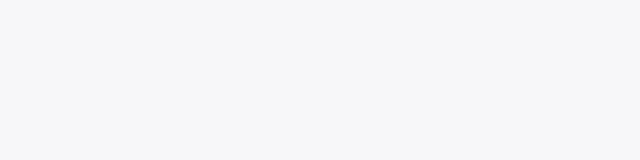
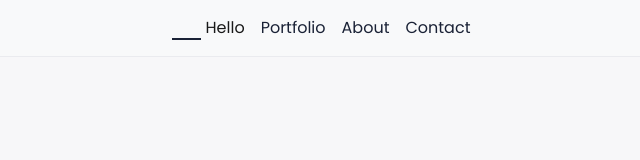
Before and after one commit to gemmen29/Bootstrap-Portfolio, a website: page index.html in a window 1280 px wide. Shown: the whole page, without its empty margins (302-942 px from the left). Drawn offline with nearby package versions, Linux system fonts and the light colour scheme.

Commit message:
Add navbar

```diff
--- a/css/desktop-style.css
+++ b/css/desktop-style.css
@@ -1,2 +1,22 @@
-@media only screen and (min-width: 1024px) {
+@media only screen and (min-width: 992px) {
+  nav {
+    box-shadow: 0px 0.5px 0px #DDDFE6;
+  }
+
+  .navbar-light .navbar-nav .nav-link {
+    font-weight: normal;
+    font-size: 16px;
+    line-height: 24px;
+    color: #1A2236;
+  }
+
+  .navbar-light .navbar-nav .nav-link.active::after {
+    content: "";
+    position: absolute;
+    left: 37%;
+    top: 38px;
+    width: 29px;
+    height: 2px;
+    background:#1A2236;
+  }
 }
--- a/index.html
+++ b/index.html
@@ -6,13 +6,47 @@
   <meta http-equiv="X-UA-Compatible" content="IE=edge">
   <meta name="viewport" content="width=device-width, initial-scale=1.0">
   <title>Portfolio</title>
-    <link href="https://cdn.jsdelivr.net/npm/bootstrap@5.0.2/dist/css/bootstrap.min.css" rel="stylesheet" integrity="sha384-EVSTQN3/azprG1Anm3QDgpJLIm9Nao0Yz1ztcQTwFspd3yD65VohhpuuCOmLASjC" crossorigin="anonymous">
+  <link rel="preconnect" href="https://fonts.googleapis.com">
+  <link rel="preconnect" href="https://fonts.gstatic.com" crossorigin>
+  <link href="https://fonts.googleapis.com/css2?family=Poppins:wght@200;300;400;500;600;700&display=swap"
+    rel="stylesheet">
+  <link href="https://cdn.jsdelivr.net/npm/bootstrap@5.0.2/dist/css/bootstrap.min.css" rel="stylesheet"
+    integrity="sha384-EVSTQN3/azprG1Anm3QDgpJLIm9Nao0Yz1ztcQTwFspd3yD65VohhpuuCOmLASjC" crossorigin="anonymous">
   <link rel="stylesheet" href="css/mobile-style.css">
   <link rel="stylesheet" href="css/desktop-style.css">
 </head>
 
 <body>
-    <script src="https://cdn.jsdelivr.net/npm/bootstrap@5.0.2/dist/js/bootstrap.bundle.min.js" integrity="sha384-MrcW6ZMFYlzcLA8Nl+NtUVF0sA7MsXsP1UyJoMp4YLEuNSfAP+JcXn/tWtIaxVXM" crossorigin="anonymous"></script>
+  <header>
+    <nav class="navbar navbar-expand-lg navbar-light bg-light">
+      <div class="container-fluid">
+        <button class="navbar-toggler" type="button" data-bs-toggle="collapse" data-bs-target="#navbarNav"
+          aria-controls="navbarNav" aria-expanded="false" aria-label="Toggle navigation">
+          <span class="navbar-toggler-icon"></span>
+        </button>
+        <div class="collapse navbar-collapse" id="navbarNav">
+          <ul class="navbar-nav mx-auto">
+            <li class="nav-item">
+              <a class="nav-link active" aria-current="page" href="#">Hello</a>
+            </li>
+            <li class="nav-item">
+              <a class="nav-link" href="#">Portfolio</a>
+            </li>
+            <li class="nav-item">
+              <a class="nav-link" href="#">About</a>
+            </li>
+            <li class="nav-item">
+              <a class="nav-link" href="#">Contact</a>
+            </li>
+          </ul>
+        </div>
+      </div>
+    </nav>
+  </header>
+
+  <script src="https://cdn.jsdelivr.net/npm/bootstrap@5.0.2/dist/js/bootstrap.bundle.min.js"
+    integrity="sha384-MrcW6ZMFYlzcLA8Nl+NtUVF0sA7MsXsP1UyJoMp4YLEuNSfAP+JcXn/tWtIaxVXM"
+    crossorigin="anonymous"></script>
 </body>
 
 </html>
```
Lines whose indentation alone changed are shown as unchanged.
